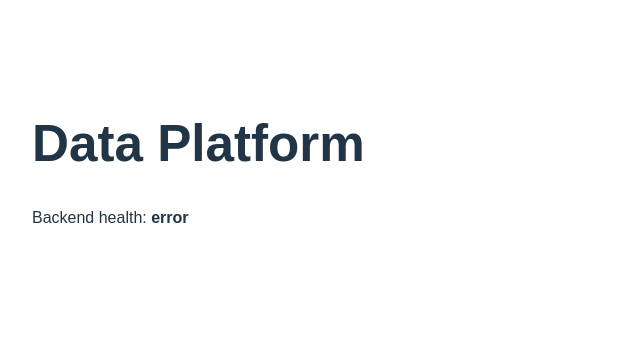
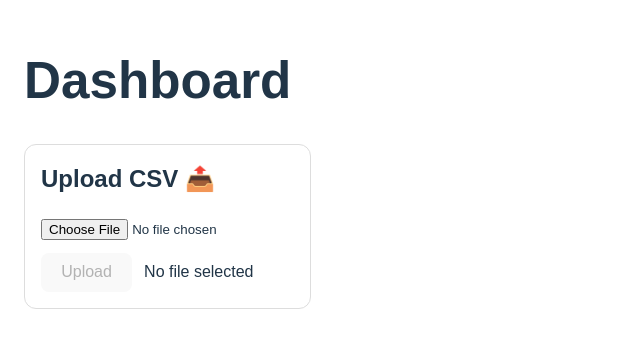
Before and after one commit to yanglily2001/mini-data-platform, a React app in the folder frontend/: page / in a window 1280 px wide. Shown: the part 236-584 px from the top of the page, without its empty margins (0-640 px from the left). Built offline with nearby package versions, Linux system fonts and the light colour scheme; no server answers; the HTML template or start-up script is replaced by a standard one.

Commit message:
feat: complete backend API, validation, and frontend dashboard

```diff
--- a/frontend/src/App.jsx
+++ b/frontend/src/App.jsx
@@ -1,25 +1,5 @@
-import { useEffect, useState } from "react"
+import Dashboard from "./pages/Dashboard";
 
-function App() {
-  const [status, setStatus] = useState("loading...")
-
-  useEffect(() => {
-    fetch("/api/health/")
-      .then((res) => res.json())
-      .then((data) => {
-        setStatus(data.status)
-      })
-      .catch(() => {
-        setStatus("error")
-      })
-  }, [])
-
-  return (
-    <div style={{ padding: "2rem", fontFamily: "sans-serif" }}>
-      <h1>Data Platform</h1>
-      <p>Backend health: <strong>{status}</strong></p>
-    </div>
-  )
+export default function App() {
+  return <Dashboard />;
 }
-
-export default App
--- /dev/null
+++ b/frontend/src/pages/Dashboard.jsx
@@ -0,0 +1,122 @@
+import { useMemo, useState } from "react";
+
+export default function Dashboard() {
+  const [selectedFile, setSelectedFile] = useState(null);
+  const [uploading, setUploading] = useState(false);
+  const [result, setResult] = useState(null);
+  const [error, setError] = useState("");
+
+  const fileName = useMemo(() => selectedFile?.name ?? "", [selectedFile]);
+
+  function onFileChange(e) {
+    setError("");
+    setResult(null);
+
+    const f = e.target.files?.[0] ?? null;
+    if (!f) {
+      setSelectedFile(null);
+      return;
+    }
+
+    // Optional guardrails ✅
+    if (!f.name.toLowerCase().endsWith(".csv")) {
+      setSelectedFile(null);
+      setError("Please select a .csv file.");
+      return;
+    }
+
+    setSelectedFile(f);
+  }
+
+  async function uploadCsv() {
+    setError("");
+    setResult(null);
+
+    if (!selectedFile) {
+      setError("Choose a CSV file first.");
+      return;
+    }
+
+    const form = new FormData();
+    form.append("file", selectedFile); // MUST match backend: request.FILES.get("file")
+
+    try {
+      setUploading(true);
+
+      // If you have Vite proxy, this works:
+      const resp = await fetch("/api/import/", {
+        method: "POST",
+        body: form,
+      });
+
+      // If you do NOT have proxy, use:
+      // const resp = await fetch("http://localhost:8000/api/import/", { method:"POST", body: form });
+
+      if (!resp.ok) {
+        const text = await resp.text();
+        throw new Error(`Upload failed (${resp.status}): ${text}`);
+      }
+
+      const data = await resp.json();
+      setResult(data);
+    } catch (e) {
+      setError(e?.message ?? "Upload failed.");
+    } finally {
+      setUploading(false);
+    }
+  }
+
+  return (
+    <div style={{ padding: 24, fontFamily: "sans-serif", maxWidth: 900 }}>
+      <h1>Dashboard</h1>
+
+      <section style={{ marginTop: 16, padding: 16, border: "1px solid #ddd", borderRadius: 12 }}>
+        <h2 style={{ marginTop: 0 }}>Upload CSV 📤</h2>
+
+        <input type="file" accept=".csv,text/csv" onChange={onFileChange} />
+
+        <div style={{ marginTop: 12, display: "flex", gap: 12, alignItems: "center" }}>
+          <button onClick={uploadCsv} disabled={uploading || !selectedFile}>
+            {uploading ? "Uploading..." : "Upload"}
+          </button>
+
+          {fileName ? <span>Selected: <strong>{fileName}</strong></span> : <span>No file selected</span>}
+        </div>
+
+        {error ? (
+          <div style={{ marginTop: 12, color: "crimson" }}>
+            ❌ {error}
+          </div>
+        ) : null}
+
+        {result ? (
+          <div style={{ marginTop: 16 }}>
+            <h3>Import Result ✅</h3>
+            <div style={{ display: "grid", gridTemplateColumns: "repeat(2, minmax(0, 1fr))", gap: 12 }}>
+              <Stat label="Rows in file" value={result.rows_in_file} />
+              <Stat label="Rows valid" value={result.rows_valid} />
+              <Stat label="Rows invalid" value={result.rows_invalid} />
+              <Stat label="Rows upserted" value={result.rows_upserted} />
+            </div>
+
+            <details style={{ marginTop: 12 }}>
+              <summary>Raw JSON</summary>
+              <pre style={{ background: "#f7f7f7", padding: 12, borderRadius: 8, overflowX: "auto" }}>
+                {JSON.stringify(result, null, 2)}
+              </pre>
+            </details>
+          </div>
+        ) : null}
+      </section>
+    </div>
+  );
+}
+
+function Stat({ label, value }) {
+  return (
+    <div style={{ padding: 12, border: "1px solid #eee", borderRadius: 12 }}>
+      <div style={{ fontSize: 12, opacity: 0.7 }}>{label}</div>
+      <div style={{ fontSize: 22, fontWeight: 700 }}>{value ?? "-"}</div>
+    </div>
+  );
+}
--- a/frontend/vite.config.js
+++ b/frontend/vite.config.js
@@ -1,10 +1,9 @@
-import { defineConfig } from "vite"
-import react from "@vitejs/plugin-react"
+import { defineConfig } from "vite";
+import react from "@vitejs/plugin-react";
 
 export default defineConfig({
   plugins: [react()],
   server: {
-    port: 5173,
     proxy: {
       "/api": {
         target: "http://localhost:8000",
@@ -12,4 +11,4 @@ export default defineConfig({
       },
     },
   },
-})
+});
```
